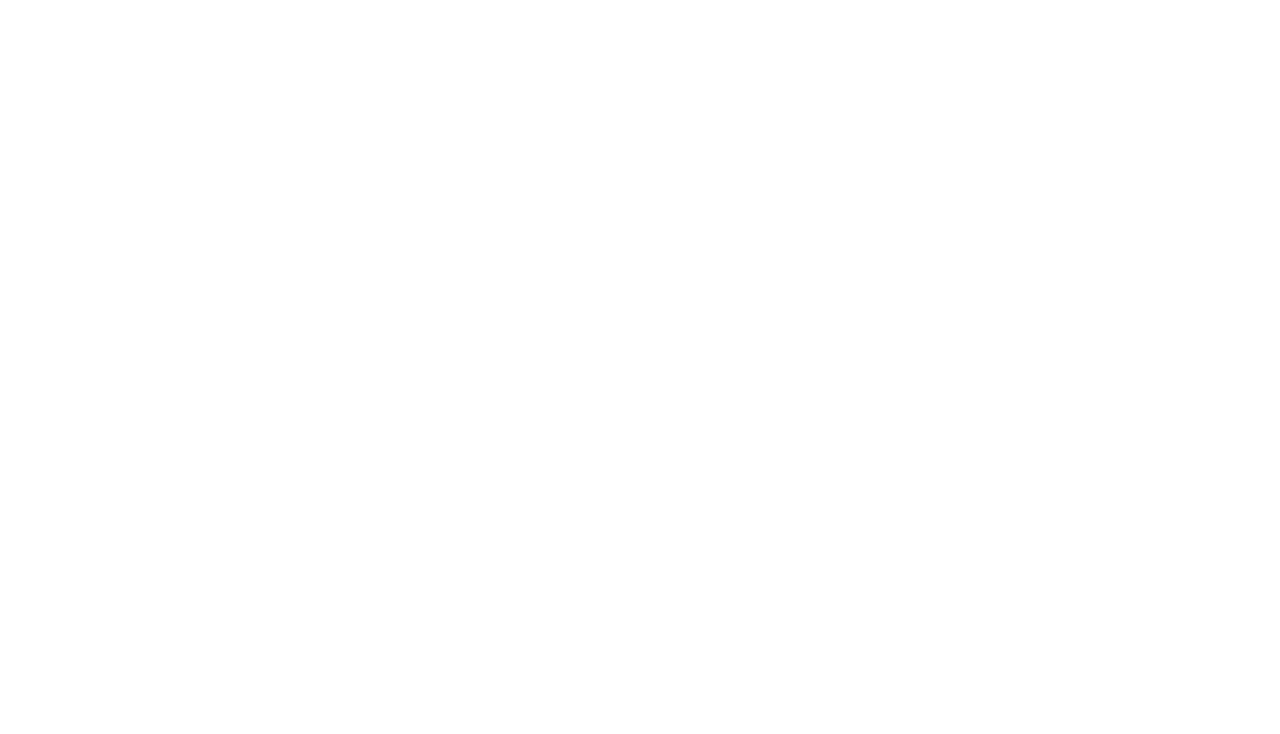
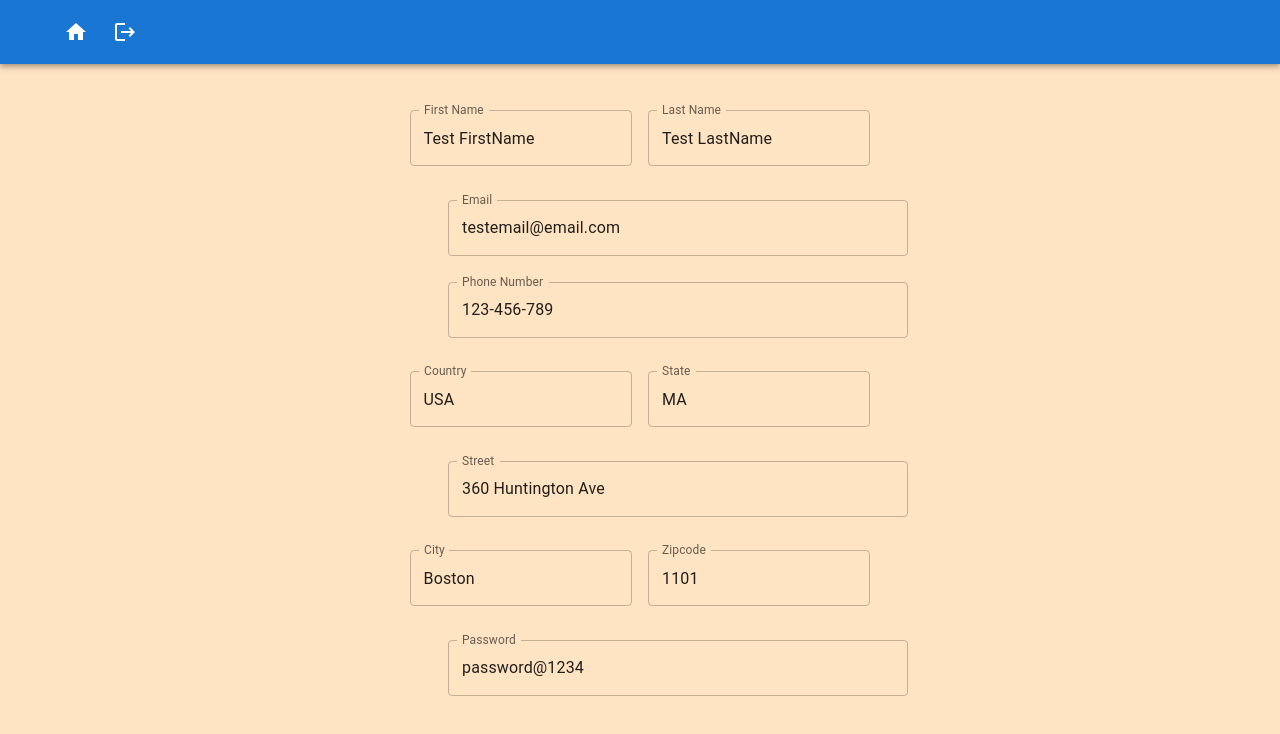
Before and after one commit to shreyasrkarthik/e-commerce-react, a React (Create React App) app: page /profile in a window 1280 px wide. Before the commit this address had no page. Shown: the top 734 px of the page. Built offline with nearby package versions, Linux system fonts and the light colour scheme.

Commit message:
Profile Page changes

```diff
--- a/src/App.js
+++ b/src/App.js
@@ -5,23 +5,25 @@
 
 import Login from "./components/Login";
 import Home from "./components/Home";
+import Profile from "./components/Profile.js";
 
 function App() {
     const [authenticated, setAuthenticated] = useState(false);
     const navigate = useNavigate();
     console.log("Is user authenticated", authenticated)
 
-    useEffect(() => {
-        if (window.localStorage.getItem("user")) {
-            setAuthenticated(true);
-            navigate("/home");
-        }
-    }, [navigate]);
+    // useEffect(() => {
+    //     if (window.localStorage.getItem("user")) {
+    //         setAuthenticated(true);
+    //         navigate("/home");
+    //     }
+    // }, [navigate]);
     return (
         <div className="App">
             <Routes>
                 <Route path="/" element={<Login />} />
                 <Route path="/home" element={<Home />} />
+                <Route path="/profile" element={<Profile />} />
             </Routes>
         </div>
     );
--- a/src/components/Home.js
+++ b/src/components/Home.js
@@ -1,4 +1,4 @@
-import { Add, Logout, Search, ShoppingCart } from "@mui/icons-material";
+import { Add, Logout, Search, ShoppingCart, AccountCircle } from "@mui/icons-material";
 import Close from "@mui/icons-material/Close";
 import {
     AppBar,
@@ -73,6 +73,10 @@
         window.localStorage.removeItem("userType");
         navigate("/");
     };
+
+    const profile = () => {
+        navigate('/profile');
+    }
 
     const deleteProduct = async (id) => {
         const response = await fetch(
@@ -201,6 +205,10 @@
                     </Paper>
 
                     <div className="right-action-btns">
+                        <IconButton className="action-btn" onClick={profile}>
+                            <AccountCircle/>
+                        </IconButton>
+
                         <IconButton
                             className="action-btn"
                             onClick={() => setOpenOrders(true)}
--- /dev/null
+++ b/src/components/Profile.js
@@ -0,0 +1,259 @@
+import '../css/Profile.css';
+import {AppBar, Box, Button, ButtonGroup, IconButton, Tab, Tabs, TextField, Toolbar, Typography} from "@mui/material";
+import {Home, Logout} from "@mui/icons-material";
+import React, {useState} from "react";
+import {useNavigate} from "react-router-dom";
+
+const Profile = () => {
+    const navigate = useNavigate();
+    const buttons = [
+        <Button key="one">One</Button>,
+        <Button key="two">Two</Button>,
+        <Button key="three">Three</Button>,
+    ];
+    const [firstName, setFirstName] = useState('Test FirstName');
+    const [lastName, setLastName] = useState('Test LastName');
+    const [email, setEmail] = useState('testemail@email.com');
+    const [phoneNumber, setPhoneNumber] = useState('123-456-789');
+    const [address, setAddress] = useState({
+        country: 'USA',
+        state: 'MA',
+        city: 'Boston',
+        street: '360 Huntington Ave',
+        zipcode: 0o2115
+    });
+
+
+    const [password, setPassword] = useState('password@1234');
+
+    const firstNameChange = (event) => {
+        setFirstName(event.target.value);
+    };
+    const lastNameChange = (event) => {
+        setLastName(event.target.value);
+    };
+    const emailChange = (event) => {
+        setEmail(event.target.value);
+    };
+    const phoneNumberChange = (event) => {
+        setPhoneNumber(event.target.value);
+    };
+    const addressChange = (event) => {
+        console.log(event);
+        setAddress(event.target.value);
+    };
+
+    const setCountry = (e) => {
+        const newCountry = e.target.value;
+        const newAddress = {
+            ...address,
+            country: newCountry
+        }
+        setAddress(newAddress);
+    }
+
+    const setState = (e) => {
+        const newState = e.target.value;
+        const newAddress = {
+            ...address,
+            state: newState
+        }
+        setAddress(newAddress);
+    }
+
+    const setStreet = (e) => {
+        const newStreet = e.target.value;
+        const newAddress = {
+            ...address,
+            street: newStreet
+        }
+        setAddress(newAddress);
+    }
+
+    const setCity = (e) => {
+        const newCity = e.target.value;
+        const newAddress = {
+            ...address,
+            city: newCity
+        }
+        setAddress(newAddress);
+    }
+
+    const setZipCode = (e) => {
+        const newZipCode = e.target.value;
+        const newAddress = {
+            ...address,
+            zipcode: newZipCode
+        }
+        setAddress(newAddress);
+    }
+
+    const passwordChange = (event) => {
+        setPassword(event.target.value);
+    };
+    const handleClickHome = () => {
+        navigate('/home');
+    };
+    const logout = () => {
+        window.localStorage.removeItem("user");
+        window.localStorage.removeItem("userType");
+        navigate("/");
+    };
+
+    return (
+        <div className="profile">
+            <Box sx={{ flexGrow: 1 }}>
+                <AppBar position="static">
+                    <Toolbar>
+                        <IconButton
+                            size="large"
+                            edge="start"
+                            color="inherit"
+                            aria-label="menu"
+                            sx={{ mr: 2 }}
+                        >
+
+                        </IconButton>
+                        {
+                            window.localStorage.getItem("userType") === "admin" &&
+                        <Typography variant="h6" component="div" sx={{ flexGrow: 1 }}>
+                            Admin
+                        </Typography>
+                        }
+
+                        {
+                            window.localStorage.getItem("userType") === "shopper" &&
+                            <Typography variant="h6" component="div" sx={{ flexGrow: 1 }}>
+                                Shopper
+                            </Typography>
+                        }
+
+                        {
+                            window.localStorage.getItem("userType") === "staff" &&
+                            <Typography variant="h6" component="div" sx={{ flexGrow: 1 }}>
+                                Staff
+                            </Typography>
+                        }
+
+                            <div>
+                                <IconButton
+                                    size="large"
+                                    aria-label="account of current user"
+                                    color="inherit"
+                                    onClick={handleClickHome}
+                                >
+                                    <Home />
+                                </IconButton>
+                                <IconButton className="action-btn" onClick={logout}>
+                                    <Logout />
+                                </IconButton>
+                            </div>
+
+                    </Toolbar>
+                </AppBar>
+            </Box>
+
+            <Box
+                sx={{
+                    display: 'flex',
+                    '& > *': {
+                        m: 1,
+                    },
+                }}
+            >
+            </Box>
+
+            <Box
+                component="form"
+                sx={{
+                    '& > :not(style)': { m: 1, width: '25ch' },
+                    marginTop: '3%'
+                }}
+                noValidate
+                autoComplete="off"
+            >
+                <TextField id="outlined-basic" label="First Name" variant="outlined"  value={firstName}
+                           onChange={firstNameChange}/>
+                <TextField id="outlined-basic" label="Last Name" variant="outlined"  value={lastName}
+                           onChange={lastNameChange}/>
+            </Box>
+            <Box
+                component="form"
+                sx={{
+                    width: 460,
+                    maxWidth: '100%',
+                    marginLeft: '35%',
+                    marginTop: '2%'
+                }}
+            >
+                <TextField fullWidth label="Email" id="fullWidth" value={email} onChange={emailChange}/>
+            </Box>
+            <Box
+                component="form"
+                sx={{
+                    width: 460,
+                    maxWidth: '100%',
+                    marginLeft: '35%',
+                    marginTop: '2%'
+                }}
+                mt={1}
+            >
+                <TextField fullWidth label="Phone Number" id="fullWidth" value={phoneNumber} onChange={phoneNumberChange}/>
+            </Box>
+            <Box
+                component="form"
+                sx={{
+                    '& > :not(style)': { m: 1, width: '25ch' },
+                    marginTop: '2%'
+                }}
+                noValidate
+                autoComplete="off"
+            >
+                <TextField id="outlined-basic" label="Country" variant="outlined"  value={address.country}
+                           onChange={(event) => setCountry(event)}/>
+                <TextField id="outlined-basic" label="State" variant="outlined"  value={address.state}
+                           onChange={(event) => setState(event)}/>
+            </Box>
+            <Box
+                component="form"
+                sx={{
+                    width: 460,
+                    maxWidth: '100%',
+                    marginLeft: '35%',
+                    marginTop: '2%'
+                }}
+                mt={1}
+            >
+                <TextField fullWidth label="Street" id="fullWidth" value={address.street} onChange={(event) => setStreet(event)} />
+            </Box>
+            <Box
+                component="form"
+                sx={{
+                    '& > :not(style)': { m: 1, width: '25ch' },
+                    marginTop: '2%'
+                }}
+                noValidate
+                autoComplete="off"
+            >
+                <TextField id="outlined-basic" label="City" variant="outlined"  value={address.city}
+                           onChange={(event) => setCity(event)}/>
+                <TextField id="outlined-basic" label="Zipcode" variant="outlined"  value={address.zipcode}
+                           onChange={(event) => setZipCode(event)}/>
+            </Box>
+            <Box
+                component="form"
+                sx={{
+                    width: 460,
+                    maxWidth: '100%',
+                    marginLeft: '35%',
+                    marginTop: '2%'
+                }}
+                mt={1}
+            >
+                <TextField fullWidth label="Password" id="fullWidth" value={password} onChange={passwordChange}/>
+            </Box>
+        </div>
+    )
+}
+
+export default Profile;
--- /dev/null
+++ b/src/css/Profile.css
@@ -0,0 +1,11 @@
+.profile {
+    height: 100%;
+    width: 100%;
+    background-color: bisque;
+    text-align: center;
+}
+
+.profile .action-btn {
+    color: white;
+    margin: 0 5px 0 5px;
+}
```
